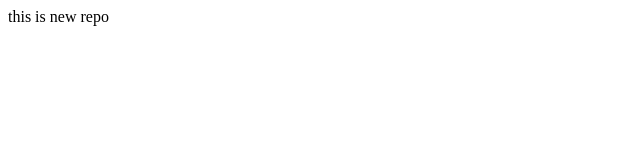
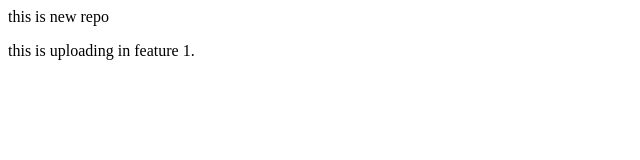
Before and after one commit to hellodj007/localrepo, a plain HTML site: page index.html in a window 1280 px wide. Shown: the whole page, without its empty margins (0-640 px from the left). Drawn offline with Linux system fonts and the light colour scheme.

Commit message:
add feature1

```diff
--- a/index.html
+++ b/index.html
@@ -1 +1,2 @@
 <p>this is new repo</p>
+<p>this is uploading in feature 1.</p>
```
